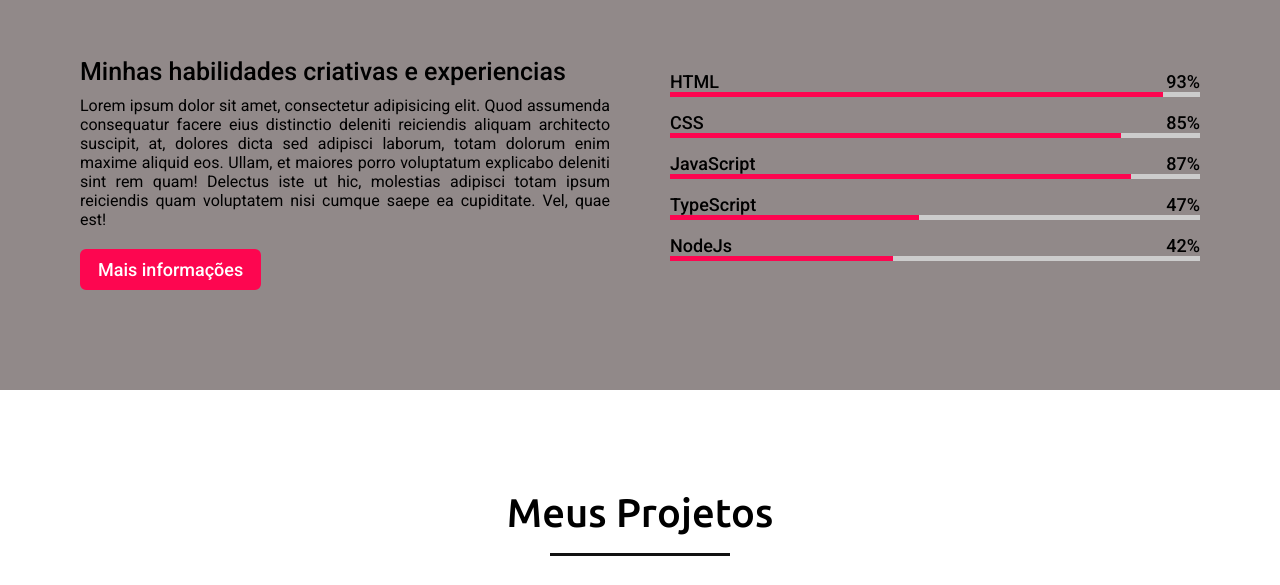
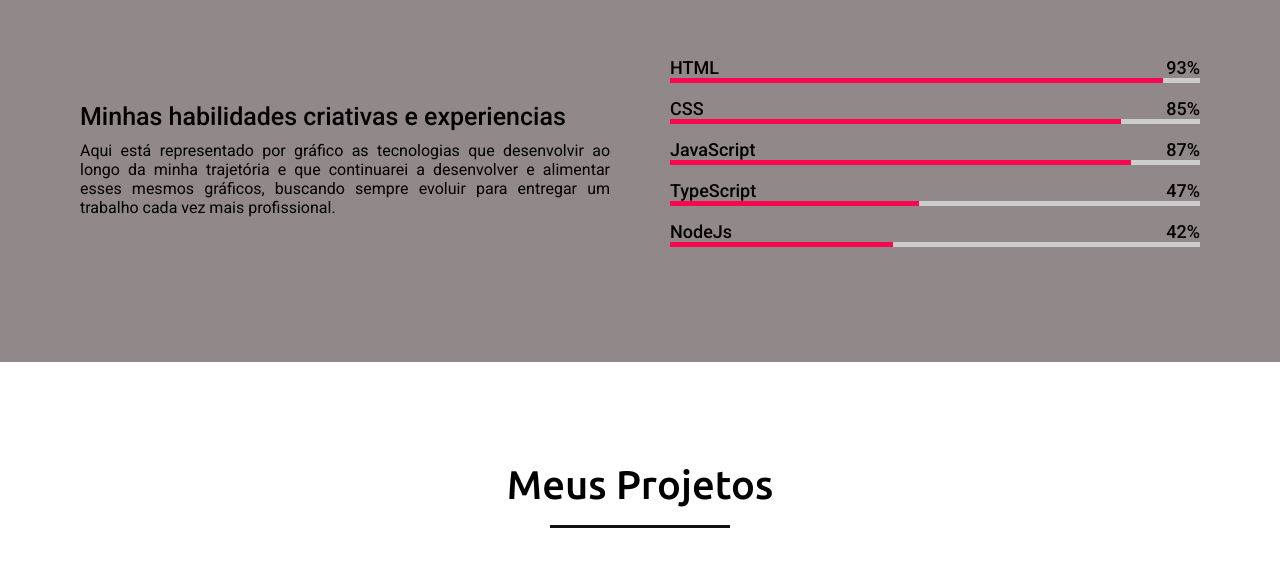
Before and after one commit to AleyLucca/Meu_Portifolio, a plain HTML site: page index.html in a window 1280 px wide. Shown: the part 1699-2284 px from the top of the page. Drawn offline with nearby package versions, Linux system fonts and the light colour scheme.

Commit message:
alteração nas especialidades

```diff
--- a/index.html
+++ b/index.html
@@ -68,12 +68,10 @@
             <div class="skills-content">
                 <div class="column left">
                     <div class="text">Minhas habilidades criativas e experiencias</div>
-                    <p>Lorem ipsum dolor sit amet, consectetur adipisicing elit. Quod assumenda consequatur facere eius
-                        distinctio deleniti reiciendis aliquam architecto suscipit, at, dolores dicta sed adipisci
-                        laborum, totam dolorum enim maxime aliquid eos. Ullam, et maiores porro voluptatum explicabo
-                        deleniti sint rem quam! Delectus iste ut hic, molestias adipisci totam ipsum reiciendis quam
-                        voluptatem nisi cumque saepe ea cupiditate. Vel, quae est!</p>
-                    <a href="#">Mais informações</a>
+                    <p>Aqui está representado por gráfico as tecnologias que desenvolvir ao longo da minha trajetória e que continuarei a
+                        desenvolver e alimentar esses mesmos gráficos, buscando sempre evoluir para entregar um trabalho cada vez mais profissional.
+                    </p>
+
                 </div>
                 <div class="column right">
                     <div class="bars">
```
